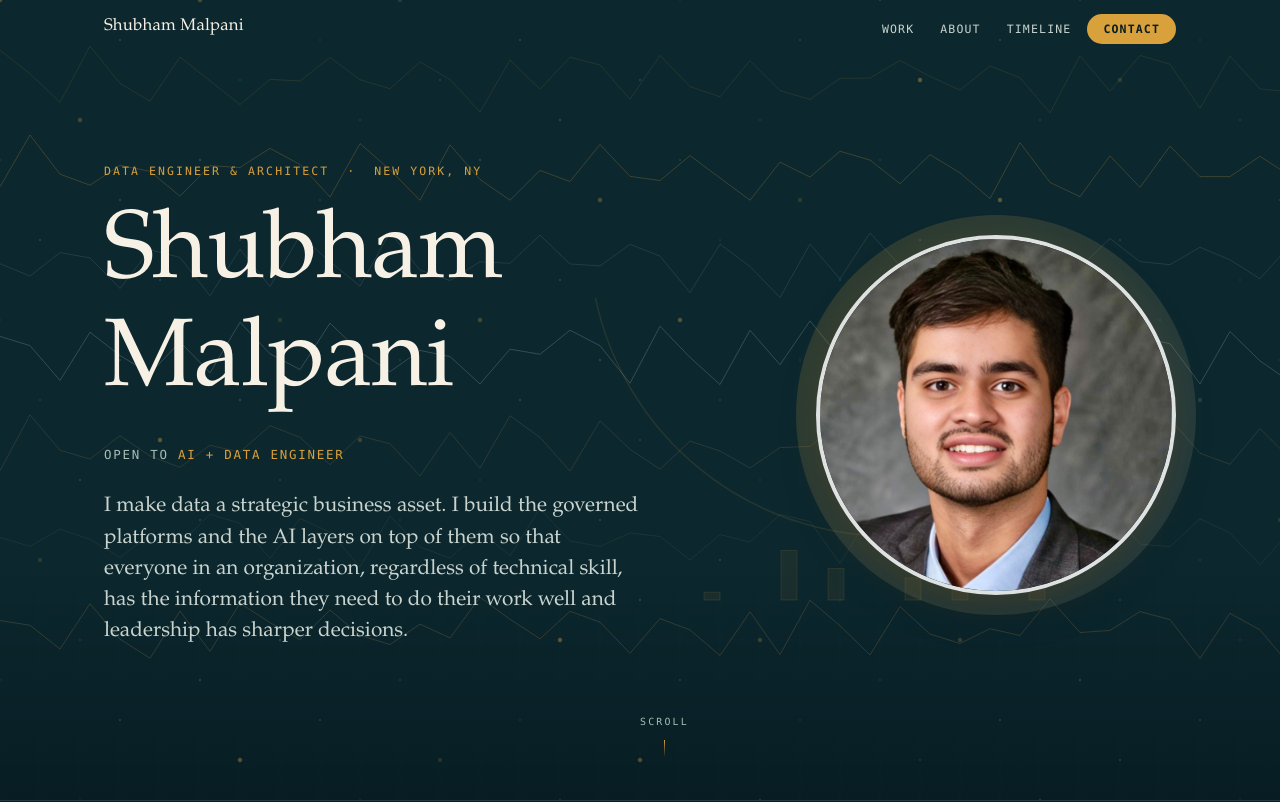
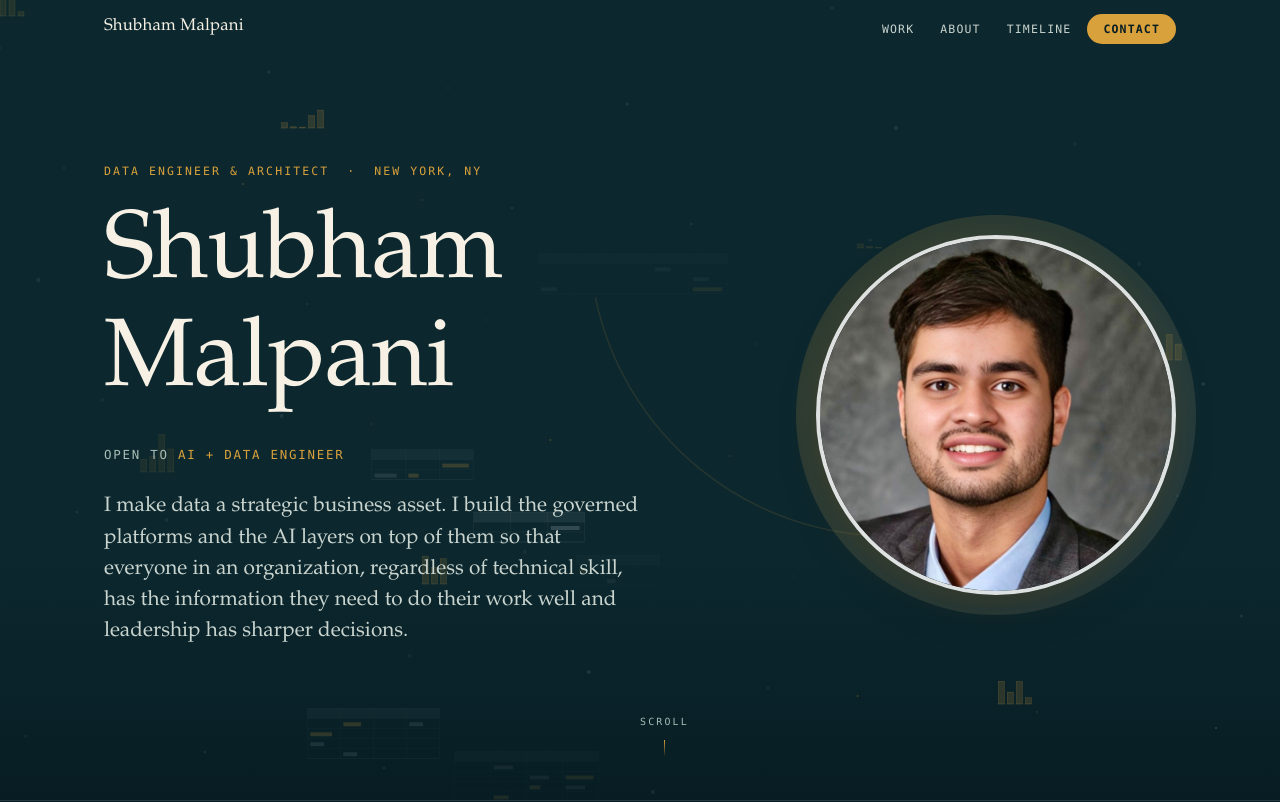
Before and after one commit to malpanishubham2/portfolio-website, a plain HTML site: page index.html in a window 1280 px wide. Shown: the top 802 px of the page. Drawn offline with Linux system fonts and the light colour scheme.

Commit message:
Fix text alignment, simplify cards, rewrite hero canvas and timeline
- Justify paragraph text across About, Work, and MCP sections
- Remove max-width constraints that left empty right margins
- Stat tables: larger metrics, full-width to match accordion
- More cards: title + metric only, removed description text
- Timeline roles: conceptual descriptions, no repeated numbers
- Hero canvas: floating data tables + bar charts (replaces wavelength traces)
- Fix "See it answer questions below" to "See it answer questions"
- Expand M.S. to full degree name everywhere

Co-Authored-By: Claude Opus 4.6 <noreply@anthropic.com>

```diff
--- a/index.html
+++ b/index.html
@@ -118,7 +118,7 @@
 
   /* ============ ABOUT ============ */
   .about{background:var(--paper);padding:clamp(60px,8vw,90px) 0}
-  .about-copy p{font-size:1.16rem;color:var(--text-dark);max-width:58ch}
+  .about-copy p{font-size:1.16rem;color:var(--text-dark);text-align:justify}
   .about-copy p+p{margin-top:.4em}
 
   /* ============ WORK ============ */
@@ -133,16 +133,16 @@
   @media(max-width:600px){.proj-tabs{grid-template-columns:1fr}}
   .proj[role="tabpanel"]{display:none;padding-top:20px}
   .proj.active{display:block}
-  .proj-copy{max-width:900px}
+  .proj-copy{}
   .proj-num{font-family:var(--serif);font-size:1rem;color:var(--gold-ink)}
   .proj-cat{font-family:var(--mono);font-size:.72rem;letter-spacing:.16em;text-transform:uppercase;color:var(--teal-mid);border:1px solid var(--teal-mid);border-radius:999px;padding:4px 12px;display:inline-block;margin-left:14px;vertical-align:2px}
   .proj h3{font-size:clamp(1.7rem,3.4vw,2.4rem);margin:16px 0 18px}
-  .proj-story{font-size:1.05rem;color:var(--text-soft);max-width:68ch}
+  .proj-story{font-size:1.05rem;color:var(--text-soft);text-align:justify}
   .stat-bar{margin-top:30px;overflow-x:auto}
   .stat-table{width:100%;border-collapse:collapse;font-size:.88rem;color:var(--text-pale)}
   .work .stat-table{color:var(--text-soft)}
   .stat-table td{padding:14px 18px;border:1px solid rgba(217,161,59,.18);text-align:center;white-space:nowrap}
-  .stat-table strong{display:block;font-family:var(--serif);font-weight:500;font-size:1.5rem;color:var(--gold);line-height:1.1;margin-bottom:4px}
+  .stat-table strong{display:block;font-family:var(--serif);font-weight:500;font-size:2rem;color:var(--gold);line-height:1.1;margin-bottom:6px}
   .work .stat-table strong{color:var(--gold-deep)}
   @media(max-width:600px){.stat-table td{display:block;border-bottom:0;text-align:left;white-space:normal}.stat-table td:last-child{border-bottom:1px solid rgba(217,161,59,.18)}}
   .stat-sep{color:var(--gold);font-size:.55rem}
@@ -242,7 +242,7 @@
   .mcp-details summary::before{content:"+ ";color:var(--gold)}
   .mcp-details[open] summary::before{content:"\2212 "}
   .mcp-body{display:grid;grid-template-columns:1fr 260px;gap:28px;padding-bottom:24px;color:var(--text-pale);font-size:.92rem;align-items:start}
-  .mcp-text p{max-width:none}
+  .mcp-text p{max-width:none;text-align:justify}
   @media(max-width:700px){.mcp-body{grid-template-columns:1fr}}
 
   /* ============ MORE ============ */
@@ -619,7 +619,7 @@
               <h4>Ask it anything: the bridge</h4>
               <p>Every layer above exists so this one can work: an AI analytics layer where anyone can ask a question about the data and get a real answer backed by SQL, without writing any themselves. That's the next project.</p>
               <div class="arch-stat">7 MCP servers &middot; 65 tools &middot; natural language in, SQL out</div>
-              <a class="trace-jump" href="#proj-02">See it answer questions below &darr;</a>
+              <a class="trace-jump" href="#proj-02">See it answer questions &rarr;</a>
             </div>
           </div>
         </div>
@@ -714,7 +714,6 @@
       <div class="more-card reveal" tabindex="0" data-tags="Power Apps,Dataverse,Logic Apps">
         <span class="more-title">Revenue Reconciliation System</span>
         <span class="more-metric">$200K recovered</span>
-        <span class="more-text">Replaced the manual Excel process with a parallel reconciliation system that surfaced unbilled amounts across fiscal sponsorship revenue.</span>
         <span class="more-expand">Read more &rarr;</span>
         <div class="more-panel">
           <ul><li>The company ran a fiscal sponsorship business where revenue recognition follows grant-based rules: when funds come in for a client project, the company takes a management percentage and recognizes it over the service period.</li>
@@ -728,7 +727,6 @@
       <div class="more-card reveal" tabindex="0" data-tags="Paycor,Active Directory,Logic Apps,Azure">
         <span class="more-title">Automated Employee Provisioning</span>
         <span class="more-metric">93% faster onboarding</span>
-        <span class="more-text">Built a modular Paycor-to-Active-Directory integration that handles onboarding, status changes, and offboarding as composable components.</span>
         <span class="more-expand">Read more &rarr;</span>
         <div class="more-panel">
           <ul><li>Automated the flow from Paycor (HRIS) into Active Directory and downstream systems using Logic Apps in a dedicated Azure resource group.</li>
@@ -741,7 +739,6 @@
       <div class="more-card reveal" tabindex="0" data-tags="Python,CData,SQL,Report Automation">
         <span class="more-title">Automated Month-End Reporting</span>
         <span class="more-metric">300+ analyst hours/month saved</span>
-        <span class="more-text">Python scripts using CData unified connectors to extract from 15 client accounting systems and produce formatted reports automatically.</span>
         <span class="more-expand">Read more &rarr;</span>
         <div class="more-panel">
           <ul><li>Previously, consultants manually pulled data from each client's accounting system (QuickBooks, Sage Intacct, etc.) into Excel, applied formulas, and formatted. Repeated every month for every client.</li>
@@ -754,7 +751,6 @@
       <div class="more-card reveal" tabindex="0" data-tags="Salesforce,NetSuite,AI Matching,Entity Resolution">
         <span class="more-title">AI Entity Resolution</span>
         <span class="more-metric">25% &rarr; 5% rejection rate</span>
-        <span class="more-text">Two-pass matching (deterministic lookup, then AI fuzzy matching) to resolve records between Salesforce and NetSuite where no shared key existed.</span>
         <span class="more-expand">Read more &rarr;</span>
         <div class="more-panel">
           <ul><li>No iPaaS tool (Celigo, Boomi, etc.) existed to integrate the CRM (Salesforce) and ERP (NetSuite). Records were supposed to be linked manually via an intake form, but people often skipped the step.</li>
@@ -768,7 +764,6 @@
       <div class="more-card reveal" tabindex="0" data-tags="Azure DevOps,Git,CI/CD,Python,YAML">
         <span class="more-title">CI/CD Pipeline from Scratch</span>
         <span class="more-metric">6 pipelines, 3 environments</span>
-        <span class="more-text">Azure DevOps with Git-integrated Fabric workspaces, approval gates, and a 5,400-line deployment engine handling cross-workspace artifact resolution.</span>
         <span class="more-expand">Read more &rarr;</span>
         <div class="more-panel">
           <ul><li>Azure DevOps with Git-integrated Fabric workspaces. Dev/Test/Prod branching strategy with approval gates at each promotion.</li>
@@ -781,7 +776,6 @@
       <div class="more-card reveal" tabindex="0" data-tags="Event-Driven,NetSuite,Pipeline Orchestration">
         <span class="more-title">Event-Driven Financial Reporting</span>
         <span class="more-metric">5-6 days &rarr; same day</span>
-        <span class="more-text">Pipeline detects closed accounting periods in NetSuite and triggers downstream reporting automatically. Reports are ready before anyone logs in.</span>
         <span class="more-expand">Read more &rarr;</span>
         <div class="more-panel">
           <ul><li>Old process had two bottlenecks: finance had to manually notify the data team that the month was closed (sometimes days late), then the team had to manually pull and combine reports.</li>
@@ -794,7 +788,6 @@
       <div class="more-card reveal" tabindex="0" data-tags="Terraform,Azure,IaC,Key Vault,Fabric">
         <span class="more-title">Infrastructure as Code (IaC)</span>
         <span class="more-metric">84 .tf files, 3 environments</span>
-        <span class="more-text">Terraform modules covering Fabric workspaces, Key Vault, service principals, Purview, and Power BI assignments. Zero hardcoded credentials.</span>
         <span class="more-expand">Read more &rarr;</span>
         <div class="more-panel">
           <ul><li>Modules cover: Fabric workspaces, warehouses (with binary collation for faster string comparisons), lakehouses, capacity units, Key Vault with 3 access policy variants, Azure AD service principals, storage accounts, user-managed identities, Purview, and Power BI workspace assignments.</li>
@@ -807,7 +800,6 @@
       <div class="more-card reveal" tabindex="0" data-tags="CData Conference,Data Integration,Public Speaking">
         <span class="more-title">Conference Talk: Data Integration at Scale</span>
         <span class="more-metric">CData Conference, 60+ attendees</span>
-        <span class="more-text">Presented how unified connectors replaced dozens of individual API integrations and accelerated report delivery across 15 client organizations.</span>
         <span class="more-expand">Read more &rarr;</span>
         <div class="more-panel">
           <ul><li>CData invited me to present because our use case was distinctive: nonprofits serving nonprofits, reporting across a dozen different client accounting platforms (QuickBooks, Sage Intacct, etc.).</li>
@@ -820,7 +812,6 @@
       <div class="more-card reveal" tabindex="0" data-tags="Power BI,Training,Self-Service,Workshops">
         <span class="more-title">Self-Service BI Training Program</span>
         <span class="more-metric">20+ users, 40% fewer ad-hoc requests</span>
-        <span class="more-text">Ran 8 workshops using live dashboards with real data. Sessions doubled as feedback rounds that shaped the final product.</span>
         <span class="more-expand">Read more &rarr;</span>
         <div class="more-panel">
           <ul><li>8 workshops over 2 weeks: 4 sessions, 2 groups of ~10 people each.</li>
@@ -927,15 +918,15 @@
             <div class="tl-roles">
               <div class="tl-role">
                 <div class="tl-role-head"><span class="tl-role-date">2022</span><span class="tl-role-title">Data Analyst</span><span class="tl-role-co">Kiwi Partners</span></div>
-                <p class="tl-role-desc">First data hire. Built the company's first gross-profit report, which flagged 37 unprofitable engagements nobody knew about. Created the revenue reconciliation system that recovered $200K. Automated month-end reporting across 15 client organizations, saving 300+ analyst hours/month.</p>
+                <p class="tl-role-desc">First data hire. Defined how the company measured profitability and built the reporting systems that leadership relied on for financial decisions. Automated the manual workflows that were eating analyst time every month-end.</p>
               </div>
               <div class="tl-role">
                 <div class="tl-role-head"><span class="tl-role-date">2023</span><span class="tl-role-title">Assoc. Director, Data Engineering &amp; Analytics</span><span class="tl-role-co">Arabella Advisors</span></div>
-                <p class="tl-role-desc">Hired and led a team of 8. Evaluated Fabric, Snowflake, and Databricks; chose Fabric. Architected the medallion-based data platform: 21 source systems consolidated, 125 pipelines across 3 environments, 400+ users. Built CI/CD from scratch (8 weeks), IaC with 17 Terraform modules, and a data governance framework (12 conformed dimensions, 10 fact tables, 36 KPIs).</p>
+                <p class="tl-role-desc">Hired and led a team to build the company's data platform from the ground up. Chose the architecture, stood up engineering practices from version control to CI/CD, and delivered governed data access to the entire organization.</p>
               </div>
               <div class="tl-role">
                 <div class="tl-role-head"><span class="tl-role-date">2025</span><span class="tl-role-title">Data Architect</span><span class="tl-role-co">Vital Impact Group</span></div>
-                <p class="tl-role-desc">Built the AI analytics layer: 7 MCP servers, 65 tools, 1,300+ queries/week at 94.5% success. The system identified $7.6M in unrealized billable capacity; the org used that data to secure $3M in new contracts. Designed 8-layer query security and 3-tier observability. Trained 20+ users on self-service analytics.</p>
+                <p class="tl-role-desc">Designed the AI analytics layer that let non-technical leaders query the warehouse directly. Built the security and governance framework underneath it, then trained the organization on self-service analytics.</p>
               </div>
             </div>
             <div class="tags"><span class="tag">Microsoft Fabric</span><span class="tag">PySpark</span><span class="tag">MCP</span><span class="tag">Power BI</span><span class="tag">Terraform</span><span class="tag">Leadership</span></div>
@@ -1058,7 +1049,7 @@
   var ctx = canvas.getContext("2d");
   var W = 0, H = 0, dpr = Math.min(window.devicePixelRatio || 1, 2);
   var running = false, rafId = null;
-  var gridSpacing = 40, traces = [], bars = [], gridNodes = [];
+  var tables = [], barGroups = [], dots = [];
 
   function sizeCanvas(){
     var r = canvas.parentNode.getBoundingClientRect();
@@ -1067,82 +1058,132 @@
     ctx.setTransform(dpr, 0, 0, dpr, 0, 0);
   }
   function seed(){
-    traces = []; bars = []; gridNodes = [];
-    var cols = Math.ceil(W / gridSpacing) + 1;
-    var rows = Math.ceil(H / gridSpacing) + 1;
-    for (var r = 0; r < rows; r++){
-      for (var c = 0; c < cols; c++){
-        var x = c * gridSpacing, y = r * gridSpacing;
-        if (((c * 7 + r * 13) % 17) < 3){
-          gridNodes.push({x:x, y:y, pulse: ((c * 3 + r * 5) % 11) * 0.57, bright: ((c+r) % 5) === 0});
+    tables = []; barGroups = []; dots = [];
+    var tCount = Math.max(4, Math.min(8, Math.round((W * H) / 80000)));
+    for (var i = 0; i < tCount; i++){
+      var cols = 3 + ((i * 7) % 3);
+      var rows = 2 + ((i * 5) % 3);
+      var cw = 28 + ((i * 11) % 12);
+      var rh = 10;
+      var cells = [];
+      for (var r = 0; r < rows; r++){
+        for (var c = 0; c < cols; c++){
+          cells.push({r:r, c:c, filled: ((r * 7 + c * 13 + i * 3) % 5) === 0, gold: ((r + c + i) % 8) === 0});
+        }
+      }
+      tables.push({
+        x: ((i * 197 + 43) % 100) / 100 * W,
+        y: ((i * 131 + 71) % 100) / 100 * H,
+        cols: cols, rows: rows, cw: cw, rh: rh, cells: cells,
+        vx: 0.06 + ((i * 3) % 7) * 0.015,
+        vy: -0.01 + ((i * 5) % 9) * 0.005 - 0.02,
+        alpha: 0.06 + ((i * 3) % 5) * 0.02,
+        ph: i * 1.7
+      });
+    }
+    var bCount = Math.max(3, Math.min(7, Math.round(W / 180)));
+    for (var b = 0; b < bCount; b++){
+      var numBars = 3 + ((b * 7) % 3);
+      var brs = [];
+      for (var j = 0; j < numBars; j++){
+        brs.push({h: 12 + ((b * 13 + j * 17) % 30), ph: (b * 3 + j) * 0.8});
+      }
+      barGroups.push({
+        x: ((b * 211 + 67) % 100) / 100 * W,
+        y: ((b * 157 + 31) % 100) / 100 * H,
+        bars: brs, bw: 6, gap: 3,
+        alpha: 0.08 + ((b * 3) % 4) * 0.03,
+        speed: 0.0005 + b * 0.0002
+      });
+    }
+    var dCount = Math.max(20, Math.min(50, Math.round((W * H) / 18000)));
+    for (var d = 0; d < dCount; d++){
+      dots.push({
+        x: ((d * 173 + 29) % 100) / 100 * W,
+        y: ((d * 139 + 53) % 100) / 100 * H,
+        r: 1 + ((d * 7) % 3) * 0.5,
+        ph: d * 0.53,
+        gold: (d % 6) === 0
+      });
+    }
+  }
+  function frame(t){
+    ctx.clearRect(0, 0, W, H);
+    ctx.fillStyle = "rgba(159,176,178,0.025)";
+    for (var gx = 0; gx < W; gx += 50){
+      for (var gy = 0; gy < H; gy += 50){
+        ctx.fillRect(gx, gy, 1, 1);
+      }
+    }
+    for (var d = 0; d < dots.length; d++){
+      var dot = dots[d];
+      var pulse = 0.5 + 0.5 * Math.sin(t * 0.0008 + dot.ph);
+      if (dot.gold){
+        ctx.fillStyle = "rgba(217,161,59," + (0.1 + pulse * 0.2) + ")";
+      } else {
+        ctx.fillStyle = "rgba(159,176,178," + (0.06 + pulse * 0.08) + ")";
+      }
+      ctx.beginPath(); ctx.arc(dot.x, dot.y, dot.r, 0, Math.PI * 2); ctx.fill();
+    }
+    for (var i = 0; i < tables.length; i++){
+      var tb = tables[i];
+      tb.x += tb.vx;
+      tb.y += tb.vy;
+      var tw = tb.cols * tb.cw, th = (tb.rows + 1) * tb.rh;
+      if (tb.x > W + tw) tb.x = -tw - 20;
+      if (tb.x < -tw - 20) tb.x = W + tw;
+      if (tb.y > H + th) tb.y = -th - 20;
+      if (tb.y < -th - 20) tb.y = H + th;
+      var fadeIn = 0.5 + 0.5 * Math.sin(t * 0.0004 + tb.ph);
+      var a = tb.alpha * fadeIn;
+      ctx.strokeStyle = "rgba(159,176,178," + a + ")";
+      ctx.lineWidth = 0.5;
+      ctx.strokeRect(tb.x, tb.y, tw, th);
+      ctx.fillStyle = "rgba(159,176,178," + (a * 0.7) + ")";
+      ctx.fillRect(tb.x, tb.y, tw, tb.rh);
+      for (var c = 1; c < tb.cols; c++){
+        ctx.beginPath();
+        ctx.moveTo(tb.x + c * tb.cw, tb.y);
+        ctx.lineTo(tb.x + c * tb.cw, tb.y + th);
+        ctx.stroke();
+      }
+      for (var r = 0; r <= tb.rows; r++){
+        ctx.beginPath();
+        ctx.moveTo(tb.x, tb.y + (r + 1) * tb.rh);
+        ctx.lineTo(tb.x + tw, tb.y + (r + 1) * tb.rh);
+        ctx.stroke();
+      }
+      for (var ci = 0; ci < tb.cells.length; ci++){
+        var cell = tb.cells[ci];
+        if (cell.filled || cell.gold){
+          var cx = tb.x + cell.c * tb.cw + 3;
+          var cy = tb.y + (cell.r + 1) * tb.rh + 2;
+          var cfw = tb.cw * (0.3 + ((cell.c * 7 + cell.r * 3) % 5) * 0.12);
+          if (cell.gold){
+            ctx.fillStyle = "rgba(217,161,59," + (a * 2.5) + ")";
+          } else {
+            ctx.fillStyle = "rgba(159,176,178," + (a * 1.8) + ")";
+          }
+          ctx.fillRect(cx, cy + 2, cfw, 4);
         }
       }
     }
-    var traceCount = Math.max(4, Math.min(8, Math.round(H / 120)));
-    for (var i = 0; i < traceCount; i++){
-      var pts = [];
-      var baseY = 80 + (i / traceCount) * (H - 160);
-      var segments = Math.ceil(W / 30) + 1;
-      for (var s = 0; s < segments; s++){
-        pts.push({
-          x: s * 30,
-          y: baseY + (((s * 7 + i * 13) % 19) - 9) * 3,
-          amp: 4 + ((s * 3 + i * 7) % 11),
-          ph: ((s * 5 + i * 3) % 17) * 0.37,
-          w: 0.0008 + ((i * 3 + s) % 7) * 0.0003
-        });
+    for (var b = 0; b < barGroups.length; b++){
+      var bg = barGroups[b];
+      for (var j = 0; j < bg.bars.length; j++){
+        var bar = bg.bars[j];
+        var bh = bar.h * (0.5 + 0.5 * Math.sin(t * bg.speed + bar.ph));
+        var bx = bg.x + j * (bg.bw + bg.gap);
+        ctx.fillStyle = "rgba(217,161,59," + bg.alpha + ")";
+        ctx.fillRect(bx, bg.y - bh, bg.bw, bh);
+        ctx.strokeStyle = "rgba(217,161,59," + (bg.alpha * 1.8) + ")";
+        ctx.lineWidth = 0.5;
+        ctx.strokeRect(bx, bg.y - bh, bg.bw, bh);
       }
-      traces.push({pts: pts, color: i < 2 ? "217,161,59" : (i < 4 ? "159,176,178" : "176,137,84"), alpha: 0.12 + ((i * 3) % 5) * 0.04});
-    }
-    var barCount = Math.max(3, Math.min(6, Math.round(W / 220)));
-    for (var b = 0; b < barCount; b++){
-      var bx = W * 0.55 + b * 60 + ((b * 17) % 30);
-      var bh = 30 + ((b * 37) % 60);
-      bars.push({x: bx, h: bh, w: 16, ph: b * 1.1, speed: 0.0006 + b * 0.0002});
-    }
-  }
-  function frame(t){
-    ctx.clearRect(0, 0, W, H);
-    ctx.strokeStyle = "rgba(159,176,178,0.04)";
-    ctx.lineWidth = 0.5;
-    for (var gx = 0; gx < W; gx += gridSpacing){
-      ctx.beginPath(); ctx.moveTo(gx, 0); ctx.lineTo(gx, H); ctx.stroke();
-    }
-    for (var gy = 0; gy < H; gy += gridSpacing){
-      ctx.beginPath(); ctx.moveTo(0, gy); ctx.lineTo(W, gy); ctx.stroke();
-    }
-    for (var n = 0; n < gridNodes.length; n++){
-      var nd = gridNodes[n];
-      var pulse = 0.5 + 0.5 * Math.sin(t * 0.001 + nd.pulse);
-      if (nd.bright){
-        ctx.fillStyle = "rgba(217,161,59," + (0.15 + pulse * 0.25) + ")";
-        ctx.beginPath(); ctx.arc(nd.x, nd.y, 2.2, 0, Math.PI * 2); ctx.fill();
-      } else {
-        ctx.fillStyle = "rgba(159,176,178," + (0.08 + pulse * 0.1) + ")";
-        ctx.beginPath(); ctx.arc(nd.x, nd.y, 1.2, 0, Math.PI * 2); ctx.fill();
-      }
-    }
-    for (var i = 0; i < traces.length; i++){
-      var tr = traces[i];
-      ctx.strokeStyle = "rgba(" + tr.color + "," + tr.alpha + ")";
-      ctx.lineWidth = 1;
-      ctx.beginPath();
-      for (var p = 0; p < tr.pts.length; p++){
-        var pt = tr.pts[p];
-        var py = pt.y + Math.sin(t * pt.w + pt.ph) * pt.amp;
-        if (p === 0) ctx.moveTo(pt.x, py); else ctx.lineTo(pt.x, py);
-      }
-      ctx.stroke();
-    }
-    var barBase = H * 0.75;
-    for (var b = 0; b < bars.length; b++){
-      var bar = bars[b];
-      var bh = bar.h * (0.6 + 0.4 * Math.sin(t * bar.speed + bar.ph));
-      ctx.fillStyle = "rgba(217,161,59,0.07)";
-      ctx.fillRect(bar.x, barBase - bh, bar.w, bh);
-      ctx.strokeStyle = "rgba(217,161,59,0.15)";
-      ctx.lineWidth = 0.8;
-      ctx.strokeRect(bar.x, barBase - bh, bar.w, bh);
+      ctx.strokeStyle = "rgba(159,176,178," + (bg.alpha * 0.6) + ")";
+      ctx.lineWidth = 0.5;
+      var totalW = bg.bars.length * (bg.bw + bg.gap) - bg.gap;
+      ctx.beginPath(); ctx.moveTo(bg.x - 2, bg.y); ctx.lineTo(bg.x + totalW + 2, bg.y); ctx.stroke();
     }
     if (running) rafId = requestAnimationFrame(frame);
   }
```
